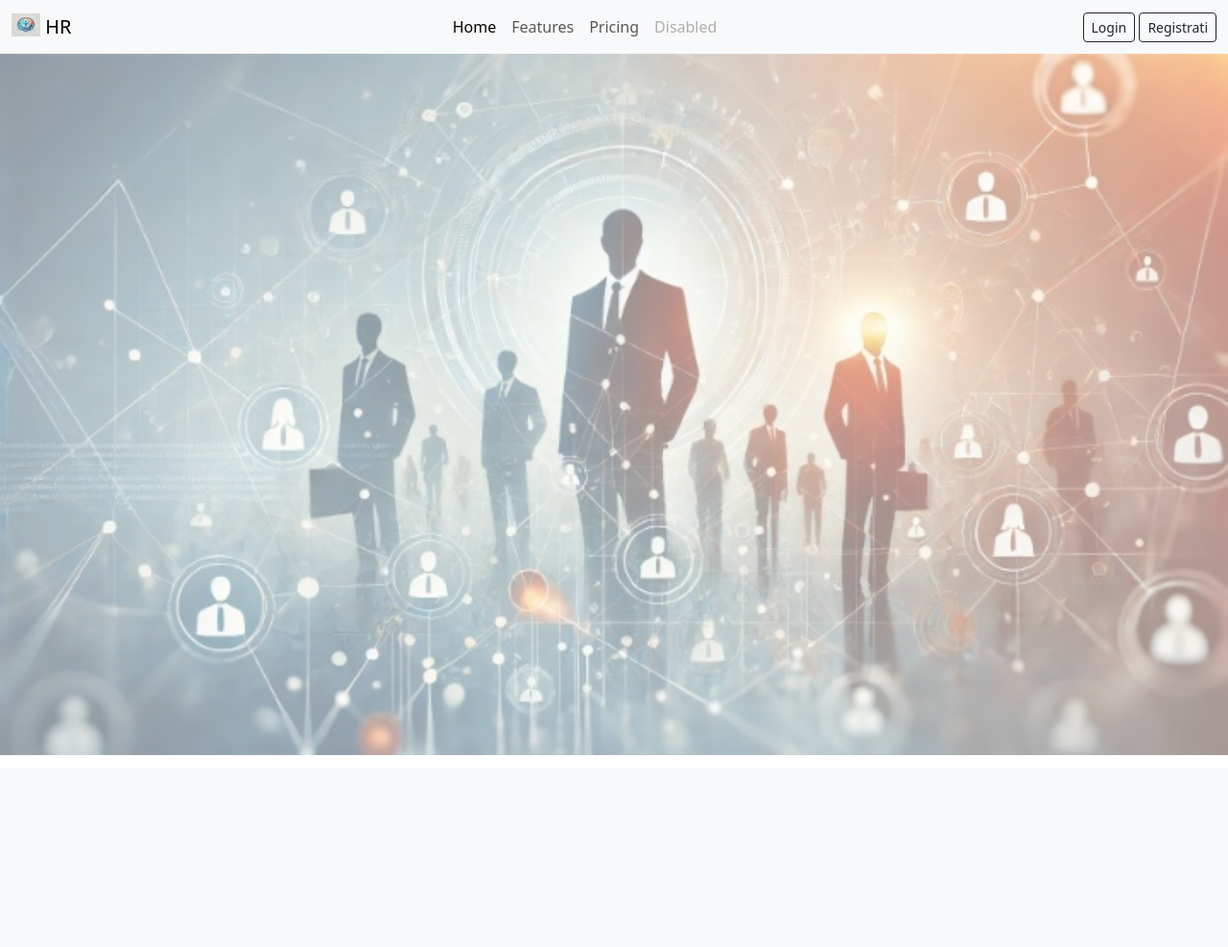
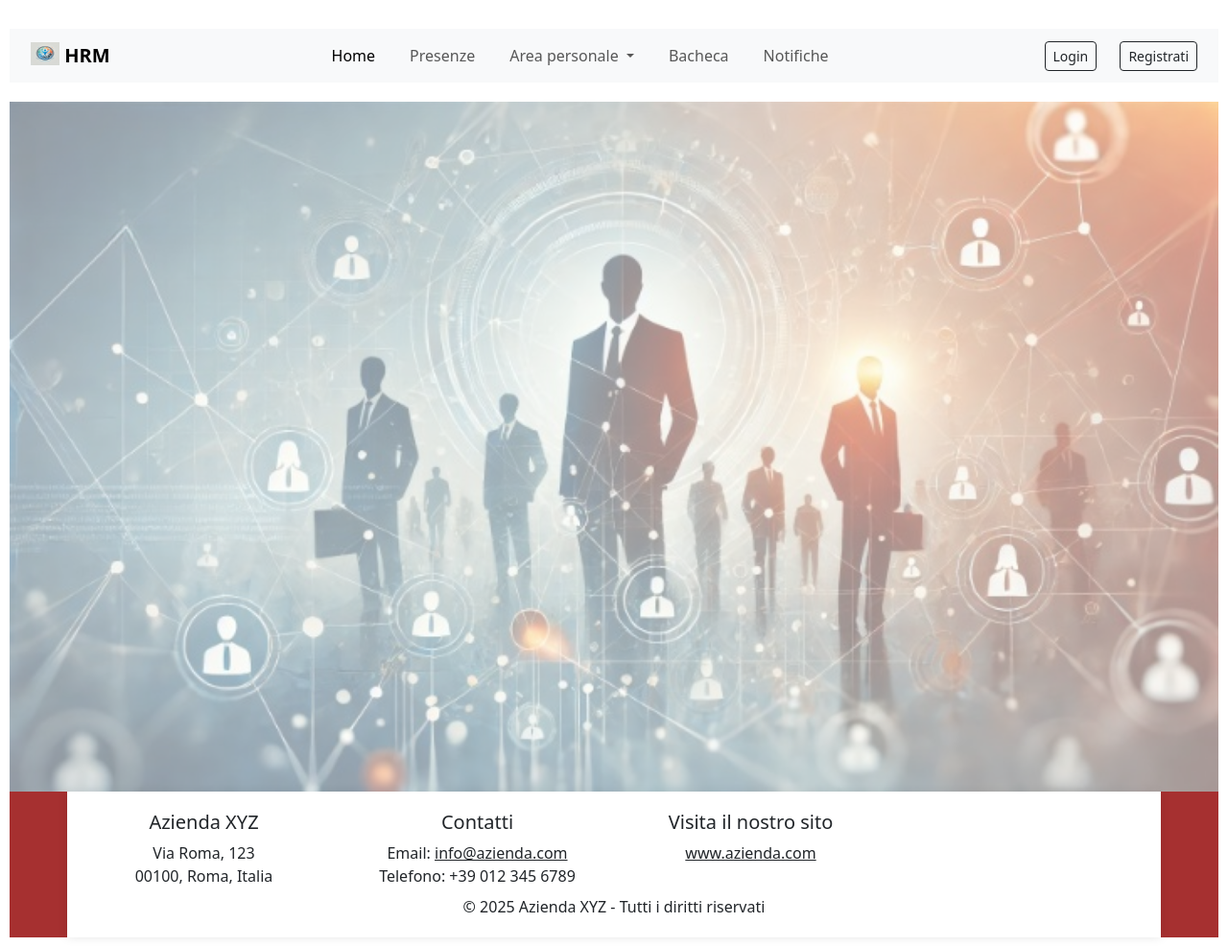
Before and after one commit to LorenzoSiena/HRMS-Human-Resource-Management-System, a Django app: page /login in a window 1280 px wide. Shown: the whole page at 96% size. Before the commit the page ends 787 px from the top, so only its background shows below. Run offline with Django 5.2, Linux system fonts and the light colour scheme.

Commit message:
Creato css e modificato base

```diff
--- a/hrms_project/hrms_app/templates/hrms_app/base.html
+++ b/hrms_project/hrms_app/templates/hrms_app/base.html
@@ -3,6 +3,7 @@
 <head>
     <meta charset="UTF-8">
     <meta name="viewport" content="width=device-width, initial-scale=1.0">
+    <link rel="stylesheet" href="/HRMS-Human-Resource-Management-System/hrms_project/static/base.css">
     <link href="https://cdn.jsdelivr.net/npm/bootstrap@5.3.3/dist/css/bootstrap.min.css" rel="stylesheet" integrity="sha384-QWTKZyjpPEjISv5WaRU9OFeRpok6YctnYmDr5pNlyT2bRjXh0JMhjY6hW+ALEwIH" crossorigin="anonymous">
     <title>Base</title>
 </head>
@@ -12,17 +13,31 @@
             <div>
                 <a class="navbar-brand" href="#">
                 <img src="../../../static/img/logo.png" alt="Logo" width="30" height="24" class="d-inline-block align-text-top">
-                HR
+                HRM
                 </a>
             </div>
           <div class="collapse navbar-collapse justify-content-center" id="navbarNavAltMarkup">
             <div class="navbar-nav">
               <a class="nav-link active" aria-current="page" href="#">Home</a>
-              <a class="nav-link" href="#">Features</a>
-              <a class="nav-link" href="#">Pricing</a>
-              <a class="nav-link disabled" aria-disabled="true">Disabled</a>
+              <a class="nav-link" aria-current="page" href="#">Presenze</a>
+              <li class="nav-item dropdown">
+                <a class="nav-link dropdown-toggle" href="#" role="button" data-bs-toggle="dropdown" aria-expanded="false">
+                  Area personale
+                </a>
+                <ul class="dropdown-menu">
+                  <li><a class="dropdown-item" href="#">Richiesta Ferie</a></li>  <!-- Sia form che report -->
+                  <li><a class="dropdown-item" href="#">Richiesta Permessi</a></li> <!-- Sia form che report -->
+                  <li><a class="dropdown-item" href="#">Stipendi</a></li>
+                  <li><a class="dropdown-item" href="#">Buste Paga</a></li> <!-- solo report -->
+                </ul>
+              </li>
+              <a class="nav-link" aria-current="page" href="#">Bacheca</a> <!-- Comunicazioni Aziendali -->
+              <a class="nav-link" aria-current="page" href="#">Notifiche</a> <!-- Richieste accordate/negate -->
+
             </div>
           </div>
+
+
           <div>
             <!-- {% if user.is_authenticated %} -->
                 <span class="text-light me-3">Benvenuto {{user.username}}</span>
@@ -35,6 +50,28 @@
         </div>
       </nav>
       <img src="../../../static/img/background_cleanup.png" class="img-fluid opacity-50" alt="background">
+      <footer>
+        <div class="container">
+            <div class="row">
+                <div class="col-md-3">
+                    <h5>Azienda XYZ</h5>
+                    <p>Via Roma, 123<br>00100, Roma, Italia</p>
+                </div>
+                <div class="col-md-3">
+                    <h5>Contatti</h5>
+                    <p>Email: <a href="mailto:info@azienda.com" class="text-dark">info@azienda.com</a></p>
+                    <p>Telefono: +39 012 345 6789</p>
+                </div>
+                <div class="col-md-3">
+                    <h5>Visita il nostro sito</h5>
+                    <p><a href="https://www.azienda.com/" class="text-dark" target="_blank">www.azienda.com</a></p>
+                </div>
+            </div>
+            <div class="text-center mt-2">
+                <p class="mb-0">&copy; 2025 Azienda XYZ - Tutti i diritti riservati</p>
+            </div>
+        </div>
+    </footer>
 
     <script src="https://cdn.jsdelivr.net/npm/bootstrap@5.3.3/dist/js/bootstrap.bundle.min.js" integrity="sha384-YvpcrYf0tY3lHB60NNkmXc5s9fDVZLESaAA55NDzOxhy9GkcIdslK1eN7N6jIeHz" crossorigin="anonymous"></script>
 </body>
--- /dev/null
+++ b/hrms_project/static/base.css
@@ -0,0 +1,61 @@
+/* Reset some default browser styles */
+body, h1, h2, h3, h4, h5, h6, p, ul, ol, li, figure, figcaption, blockquote, dl, dd {
+    margin: 0;
+    padding: 0;
+}
+
+body {
+    font-family:Cambria, Cochin, Georgia, Times, 'Times New Roman', serif;
+    line-height: 1.6;
+    background-color: #f4f4f4;
+    color: #333;
+    padding: 10px;
+}
+
+header {
+    background: #333;
+    color: #fff;
+    padding: 10px 0;
+    text-align: center;
+}
+
+header h1 {
+    margin: 0;
+    font-size: 2em;
+}
+
+nav {
+    margin: 20px 0;
+    text-align: center;
+}
+
+nav a {
+    color: #333;
+    text-decoration: none;
+    margin: 0 10px;
+    font-weight: bold;
+}
+
+nav a:hover {
+    color: #007BFF;
+}
+
+.container {
+    max-width: 1200px;
+    margin: 0 auto;
+    padding: 20px;
+    background: #fff;
+    box-shadow: 0 0 10px rgba(0, 0, 0, 0.1);
+}
+
+ footer {
+    background: #a63030;
+    text-align: center;
+    /* padding: 10px 0; */
+    width: 100%;
+    bottom: 0;
+}
+
+footer p {
+    margin: 0;
+}
```
